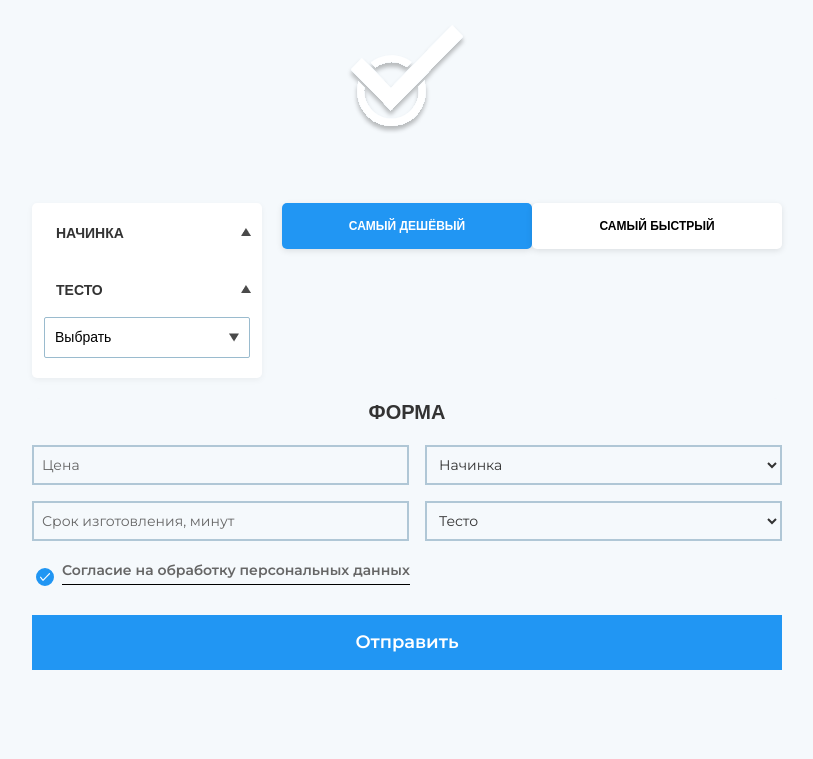
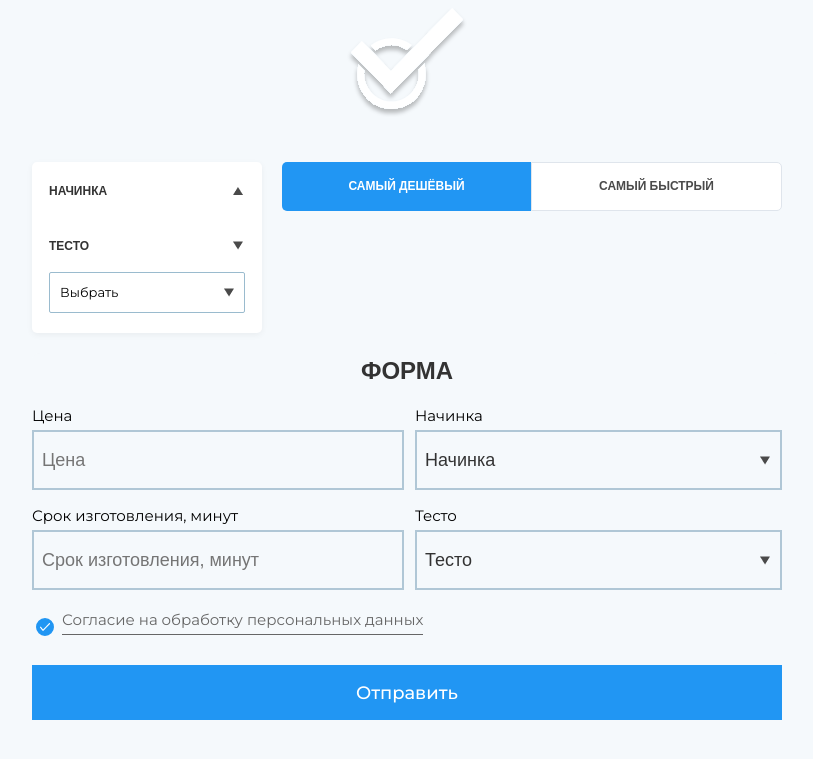
Before and after one commit to Matokhin/pies, a PHP site: page /product_add_form.php in a window 1280 px wide. Shown: the top 759 px of the page, without its empty margins (233-1046 px from the left). Run offline with PHP 8.4, Linux system fonts and the light colour scheme; data that the repository does not hold is empty.

Commit message:
Мелкие правки

```diff
--- a/public/product_add_form.php
+++ b/public/product_add_form.php
@@ -22,10 +22,10 @@ $uniqueDoughs = array_unique($doughs);
 <!DOCTYPE html>
 <html lang="ru">
 <head>
-    <meta charset="UTF-8" />
+    <meta charset="UTF-8"/>
     <meta name="viewport" content="width=device-width, initial-scale=1.0"/>
-    <title>Пирожки</title>
-    <link rel="stylesheet" href="/assets/styles.css" />
+    <title>Форма добавления пирожков</title>
+    <link rel="stylesheet" href="/assets/styles.css"/>
     <link rel="preconnect" href="https://fonts.googleapis.com">
     <link rel="preconnect" href="https://fonts.gstatic.com" crossorigin>
     <link href="https://fonts.googleapis.com/css2?family=Open+Sans:ital,wght@0,300..800;1,300..800&display=swap" rel="stylesheet">
@@ -96,20 +96,32 @@ $uniqueDoughs = array_unique($doughs);
         <form method="post" action="/api/add_pirozhok.php" class="pirozhki__form form" autocomplete="off">
             <div class="form__title">Форма</div>
             <div class="form__fields">
-                <input class="form__input" name="price" type="text" placeholder="Цена" />
-                <select class="form__input" name="filling">
+                <div class="form__input-wrapper">
+                    <div class="form__input-title">Цена</div>
+                    <input class="form__input" name="price" type="text" placeholder="Цена"/>
+                </div>
+                <div class="form__input-wrapper">
+                    <div class="form__input-title">Начинка</div>
+                    <select class="form__input select" name="filling">
                         <option disabled selected>Начинка</option>
                         <?php foreach ($uniqueFillings as $filling): ?>
                             <option><?=$filling?></option>
                         <?php endforeach; ?>
                     </select>
-                <input class="form__input" name="prep_time" type="number" placeholder="Срок изготовления, минут" />
-                <select class="form__input" name="dough">
+                </div>
+                <div class="form__input-wrapper">
+                    <div class="form__input-title">Срок изготовления, минут</div>
+                    <input class="form__input" name="prep_time" type="number" placeholder="Срок изготовления, минут"/>
+                </div>
+                    <div class="form__input-wrapper">
+                        <div class="form__input-title">Тесто</div>
+                        <select class="form__input select" name="dough">
                             <option disabled selected>Тесто</option>
                             <?php foreach ($uniqueDoughs as $dough): ?>
                                 <option value="<?= htmlspecialchars($dough) ?>"><?= htmlspecialchars($dough) ?></option>
                             <?php endforeach; ?>
                         </select>
+                    </div>
                 </div>
             <label class="form__checkbox">
                 <input type="checkbox" name="agreement" required checked />
@@ -117,7 +129,6 @@ $uniqueDoughs = array_unique($doughs);
             </label>
             <button type="submit" class="form__submit">Отправить</button>
         </form>
-
     </div>
 </body>
 </html>
```
Also changed, not shown: public/index.php (+6 -6 lines), public/assets/styles.css, public/assets/styles.scss. Lines whose indentation alone changed are shown as unchanged.
